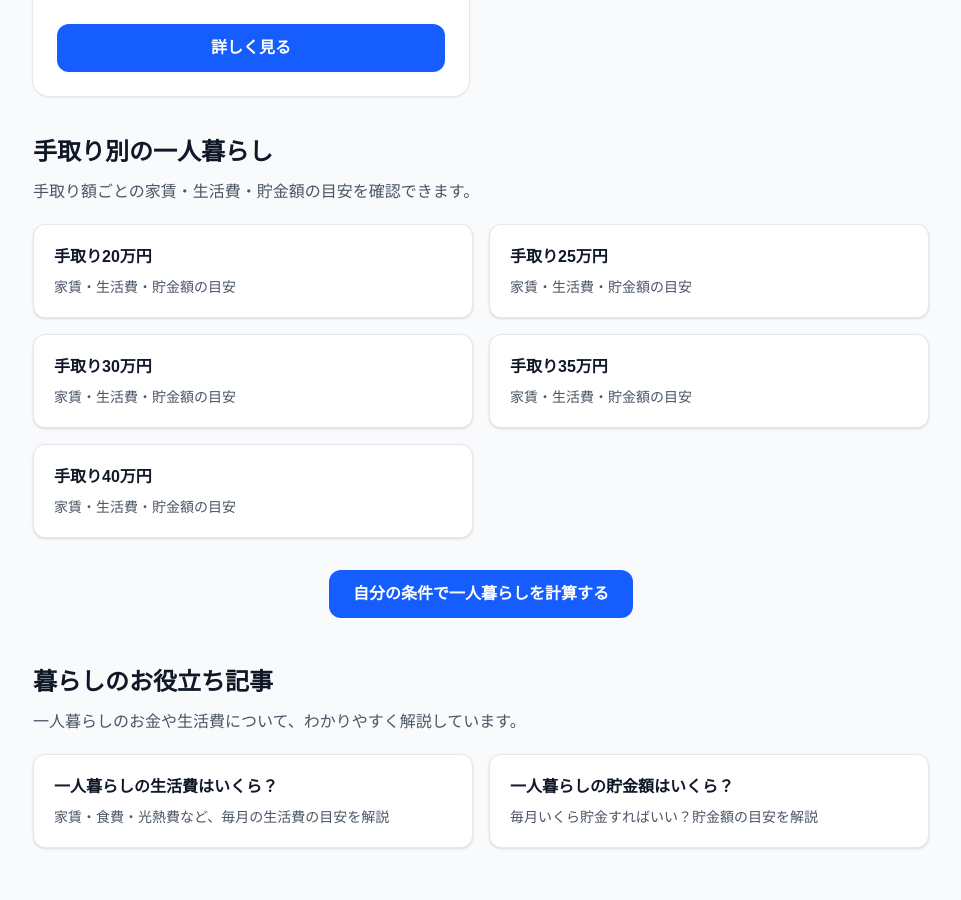
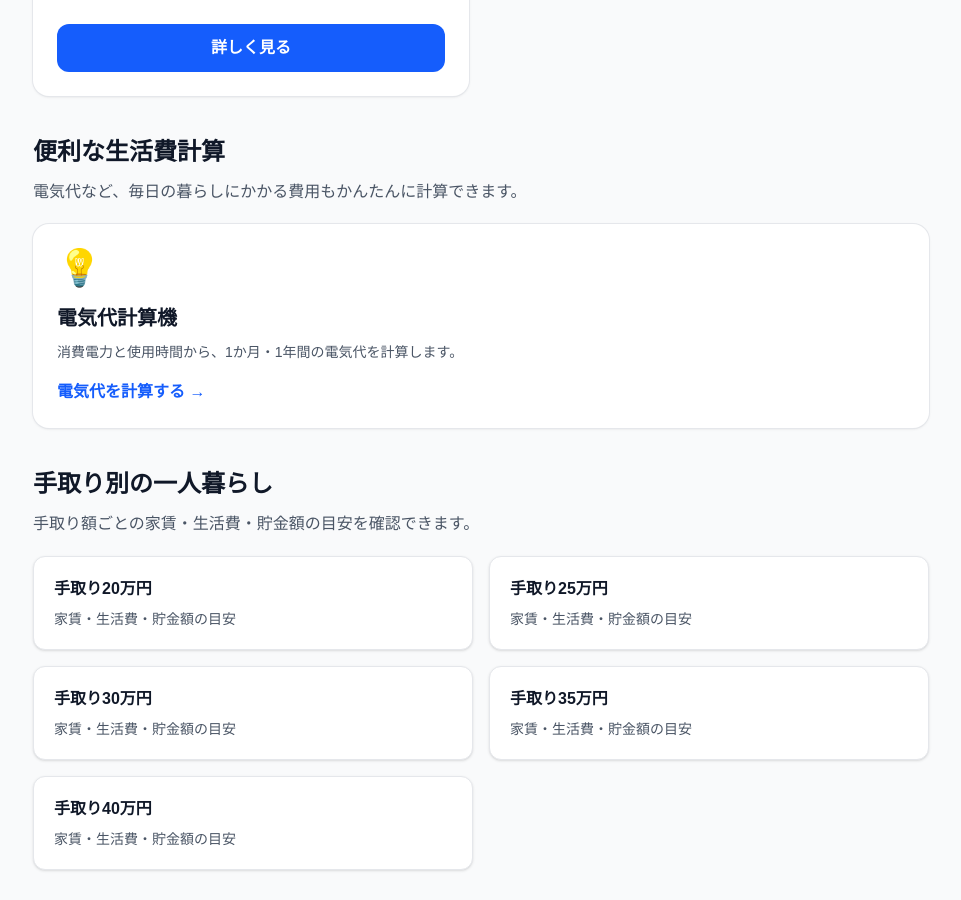
Before and after one commit to yakiimo1998/kurashi-calculator, a Next.js app: page / in a window 1280 px wide. Shown: the part 940-1840 px from the top of the page, without its empty margins (159-1120 px from the left). Built offline with nearby package versions, Linux system fonts and the light colour scheme.

Commit message:
Add electricity calculator link to homepage

```diff
--- a/app/page.tsx
+++ b/app/page.tsx
@@ -116,7 +116,36 @@ export default function Home() {
             </Link>
           </div>
         </section>
+        <section className="mt-10">
+          <h2 className="text-2xl font-bold text-gray-900">
+            便利な生活費計算
+          </h2>
 
+          <p className="mt-3 text-gray-600">
+            電気代など、毎日の暮らしにかかる費用もかんたんに計算できます。
+          </p>
+
+          <div className="mt-5">
+            <Link
+              href="/electricity"
+              className="block rounded-2xl bg-white p-6 shadow-sm ring-1 ring-gray-200 hover:bg-gray-50"
+            >
+              <div className="text-4xl">💡</div>
+
+              <h3 className="mt-4 text-xl font-bold text-gray-900">
+                電気代計算機
+              </h3>
+
+              <p className="mt-2 text-sm leading-6 text-gray-600">
+                消費電力と使用時間から、1か月・1年間の電気代を計算します。
+              </p>
+
+              <p className="mt-4 font-semibold text-blue-600">
+                電気代を計算する →
+              </p>
+            </Link>
+          </div>
+        </section>
         <section className="mt-10">
           <h2 className="text-2xl font-bold text-gray-900">
             手取り別の一人暮らし
```
